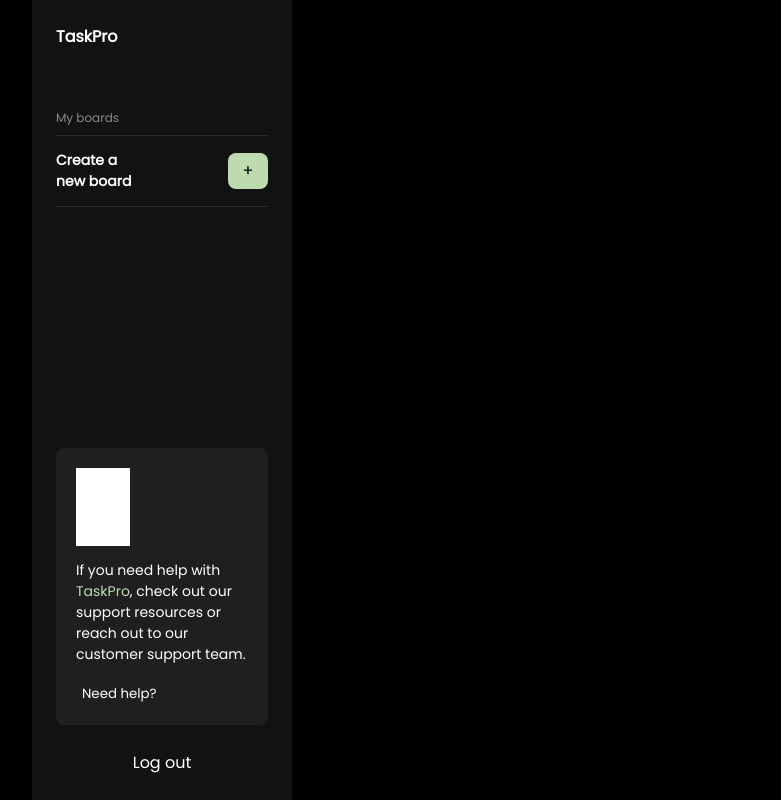
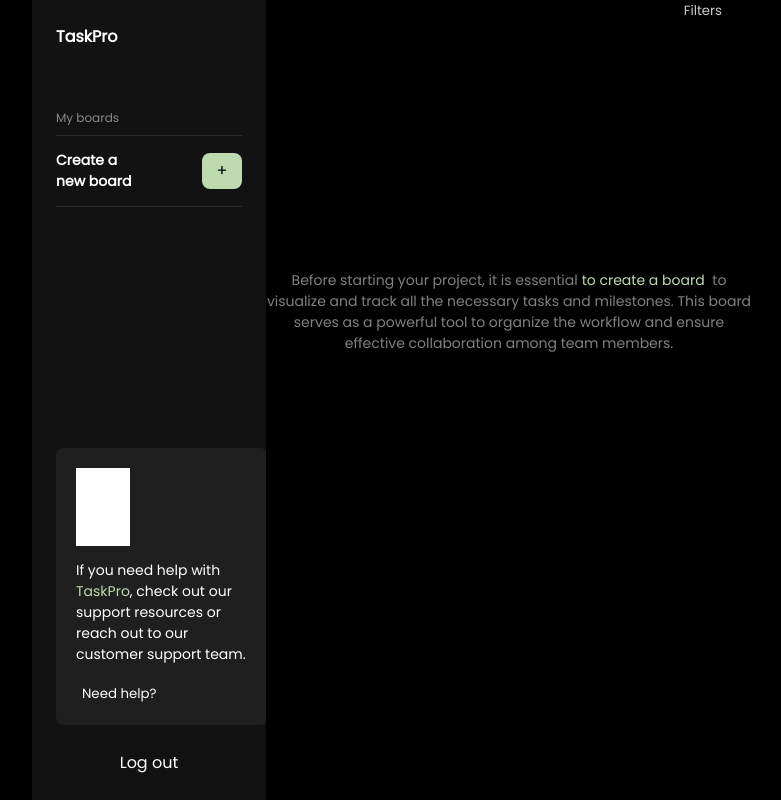
Before and after one commit to nazinamari/TaskPro, a React (Vite) app: page /home in a window 1280 px wide. Shown: the whole page, without its empty margins (248-1029 px from the left). Built offline with nearby package versions, Linux system fonts and the light colour scheme.

Commit message:
add workspace

```diff
--- a/src/components/SideBar/SideBar.jsx
+++ b/src/components/SideBar/SideBar.jsx
@@ -39,12 +39,9 @@ export default function SideBar() {
         <div className={css.helpWrapper}>
           <div className={css.image}></div> {/* Додати image */}
           <p>
-            If you need help with{" "}
-            <a className={css.link} href="#">
-              TaskPro
-            </a>
-            , check out our support resources or reach out to our customer
-            support team.
+            If you need help with <span className={css.span}>TaskPro</span>,
+            check out our support resources or reach out to our customer support
+            team.
           </p>
           <button
             type="button"
--- a/src/components/SideBar/SideBar.module.css
+++ b/src/components/SideBar/SideBar.module.css
@@ -60,9 +60,8 @@
   background-color: #fff;
   margin-bottom: 14px;
 }
-.link {
+.span {
   color: #bedbb0;
-  text-decoration: none;
 }
 .helpBtn {
   background-color: inherit;
--- a/src/components/WorkPlace/WorkPlace.jsx
+++ b/src/components/WorkPlace/WorkPlace.jsx
@@ -2,16 +2,23 @@ import css from "./WorkPlace.module.css";
 export default function WorkPlace() {
   return (
     <div className={css.wrapper}>
-      <button className={css.filterBtn}>Filters</button>
-      <p className={css.text}>
-        Before starting your project, it is essential
-        <button type="button" className={css.btn}>
-          to create a board
-        </button>{" "}
-        to visualize and track all the necessary tasks and milestones. This
-        board serves as a powerful tool to organize the workflow and ensure
-        effective collaboration among team members.
-      </p>
+      <button
+        className={css.filterBtn}
+        onClick={() => {
+          alert("log out");
+        }}
+      >
+        Filters
+      </button>
+      <div className={css.textContainer}>
+        <p className={css.text}>
+          Before starting your project, it is essential
+          <span className={css.markText}>to create a board</span> to visualize
+          and track all the necessary tasks and milestones. This board serves as
+          a powerful tool to organize the workflow and ensure effective
+          collaboration among team members.
+        </p>
+      </div>
     </div>
   );
 }
--- a/src/components/WorkPlace/WorkPlace.module.css
+++ b/src/components/WorkPlace/WorkPlace.module.css
@@ -2,19 +2,32 @@
   display: block;
   margin-right: 24px;
   margin-left: auto;
+  color: rgb(255, 255, 255, 0.8);
+  background-color: inherit;
+  border: none;
+}
+.textContainer {
+  display: flex;
+  align-items: center;
+  justify-content: center;
+  flex-grow: 1;
+  cursor: pointer;
 }
 .text {
-  display: block;
   margin-left: auto;
   margin-right: auto;
+  margin-top: 248px;
   width: 486px;
   text-align: center;
   font-size: 14px;
+  color: rgb(255, 255, 255, 0.5);
+  font-weight: 400;
 }
-.btn {
-  border: none;
-  padding: 0;
-  margin: 0;
-  background-color: inherit;
-  font-size: 14px;
+.markText {
+  color: #bedbb0;
+  margin-left: 4px;
+  margin-right: 4px;
 }
+.wrapper {
+  flex-grow: 1;
+}
--- a/src/pages/HomePage/HomePage.jsx
+++ b/src/pages/HomePage/HomePage.jsx
@@ -1,12 +1,13 @@
 // import Title from "../shared/Title/Title";
-import SideBar from '../../components/SideBar/SideBar';
-// import WorkPlace from "../components/WorkPlace/WorkPlace";
+import SideBar from "../../components/SideBar/SideBar";
+import WorkPlace from "../../components/WorkPlace/WorkPlace";
+import css from "./HomePage.module.css";
 
 export default function HomePage() {
-	return (
-		<div>
-			<SideBar />
-			{/* <WorkPlace /> */}
-		</div>
-	);
+  return (
+    <div className={css.container}>
+      <SideBar />
+      <WorkPlace />
+    </div>
+  );
 }
--- /dev/null
+++ b/src/pages/HomePage/HomePage.module.css
@@ -0,0 +1,3 @@
+.container {
+  display: flex;
+}
```
